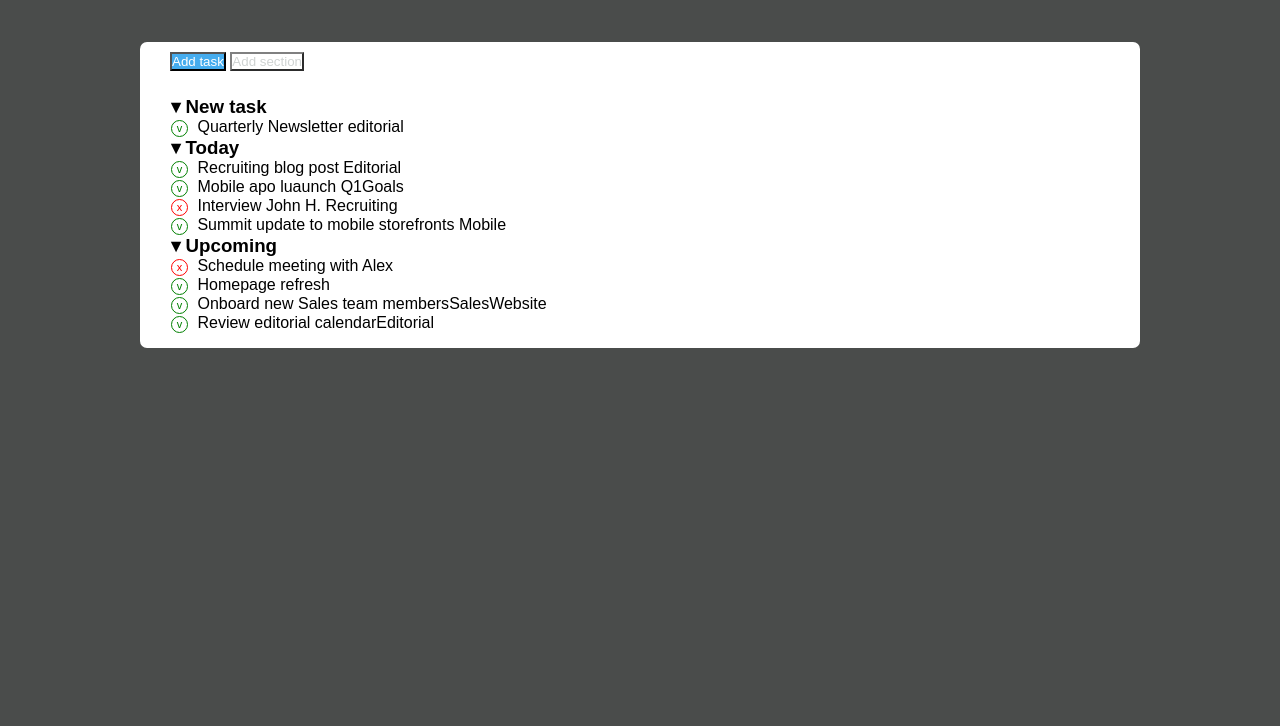
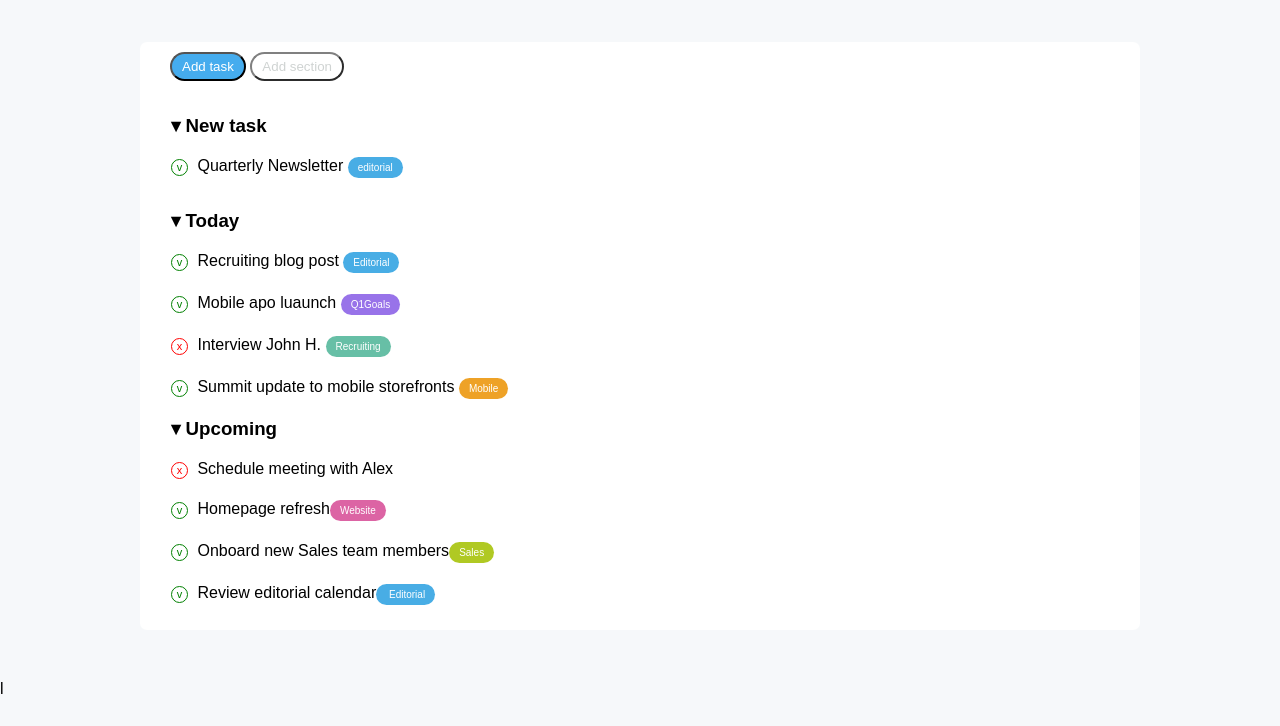
Before and after one commit to Nicodemo1996/html-css-toboolist, a plain HTML site: page index.html in a window 1280 px wide. Shown: the part 74-800 px from the top of the page. Drawn offline with Linux system fonts and the light colour scheme.

Commit message:
END TOBOOLIST

```diff
--- a/css/style.css
+++ b/css/style.css
@@ -10,12 +10,17 @@ header {
   padding: 8px 16px;
 }
 
+
+
+
+
+
 header img {
   vertical-align: middle;
 }
 
 body {
-  background-color: #4A4C4B;
+  background-color: #F6F8FA;
   font-family: Arial, Helvetica, sans-serif;
 }
 
@@ -45,6 +50,9 @@ body {
 
   background-color: #45ACEE;
   color: white;
+  border-radius: 30px;
+  padding: 5px 10px;
+
 
 }
 
@@ -52,6 +60,8 @@ body {
   background-color: #FFFFFF;
   color: #CFD3D2;
   border-color: gray;
+  border-radius: 30px;
+  padding: 5px 10px;
 
 }
 
@@ -76,9 +86,6 @@ li {
   line-height: 15px;
   font-size: 11px;
   margin-right: 5px;
-
-
-
 }
 
 .circle-v::before {
@@ -94,3 +101,72 @@ li {
   font-size: 11px;
   margin-right: 5px;
 }
+
+ul ul li {
+  line-height: 40px;
+}
+
+ul ul {
+  margin-bottom: 13px;
+}
+
+li {
+  line-height: 40px;
+}
+
+
+
+
+.bdg {
+  padding: 5px 8px;
+  color: #FFFFFF;
+  font-size: .8 rem;
+}
+
+.bdg-editorial {
+  background-color: #48ADE5;
+  border-radius: 30px;
+  padding: 5px 10px;
+  color: #FFFFFF;
+  font-size: 10px;
+}
+
+.bdg-q1goals {
+  background-color: #9873E9;
+  border-radius: 30px;
+  padding: 5px 10px;
+  color: #FFFFFF;
+  font-size: 10px;
+}
+
+.bgn-recruiting {
+  background-color: #67BFA6;
+  border-radius: 30px;
+  padding: 5px 10px;
+  color: #FFFFFF;
+  font-size: 10px;
+}
+
+.bdg-mobile {
+  background-color: #EEA227;
+  border-radius: 30px;
+  padding: 5px 10px;
+  color: #FFFFFF;
+  font-size: 10px;
+}
+
+.bdg-web {
+  background-color: #DC64A4;
+  border-radius: 30px;
+  padding: 5px 10px;
+  color: #FFFFFF;
+  font-size: 10px;
+}
+
+.bdg-sales {
+  background-color: #B0C923;
+  border-radius: 30px;
+  padding: 5px 10px;
+  color: #FFFFFF;
+  font-size: 10px;
+}
--- a/index.html
+++ b/index.html
@@ -31,7 +31,7 @@
               <ul>
                 <li>
                   <span class="circle-v"> Quarterly Newsletter</span>
-                  <span class="bdg">editorial</span>
+                  <span class="bdg-editorial">editorial</span>
                 </li>
               </ul>
 
@@ -39,22 +39,25 @@
             <li>
               <h3> &blacktriangledown; Today</h3>
             <li> <span class="circle-v"> Recruiting blog post</span>
-              <span class="bdg">Editorial</span>
+              <span class="bdg-editorial">Editorial</span>
             </li>
             <li> <span class="circle-v"> Mobile apo luaunch</span>
-              <spanc class="bdg"> Q1Goals</spanc>
+              <span class="bdg-q1goals"> Q1Goals</span>
             </li>
-            <li><span class="circle-x"> Interview John H.</span> <span class="bgn">Recruiting</span></li>
-            <li> <span class="circle-v"> Summit update to mobile storefronts </span> <span class="bdg">Mobile</span>
+            <li><span class="circle-x"> Interview John H.</span> <span class="bgn-recruiting">Recruiting</span></li>
+            <li> <span class="circle-v"> Summit update to mobile storefronts </span> <span
+                class="bdg-mobile">Mobile</span>
             </li>
 
             </li>
             <li>
               <h3> &blacktriangledown; Upcoming</h3>
             <li><span class="circle-x"> Schedule meeting with Alex</span></li>
-            <li><span class="circle-v"> Homepage refresh</span><span class="bdg"></span></li>
-            <li><span class="circle-v"> Onboard new Sales team members</span><span class="bdg">Sales</span>Website</li>
-            <li><span class="circle-v"> Review editorial calendar</span><span class="bdg">Editorial</span></li>
+            <li><span class="circle-v"> Homepage refresh</span><span class="bdg-web">Website</span></li>
+            <li><span class="circle-v"> Onboard new Sales team members</span><span class="bdg-sales">Sales</span>
+            </li>
+            <li><span class="circle-v"> Review editorial calendar</span><span class="bdg-editorial"> Editorial</span>
+            </li>
 
 
 
@@ -80,4 +83,4 @@
 
 </body>
 
-</html>
+</html>l
```
